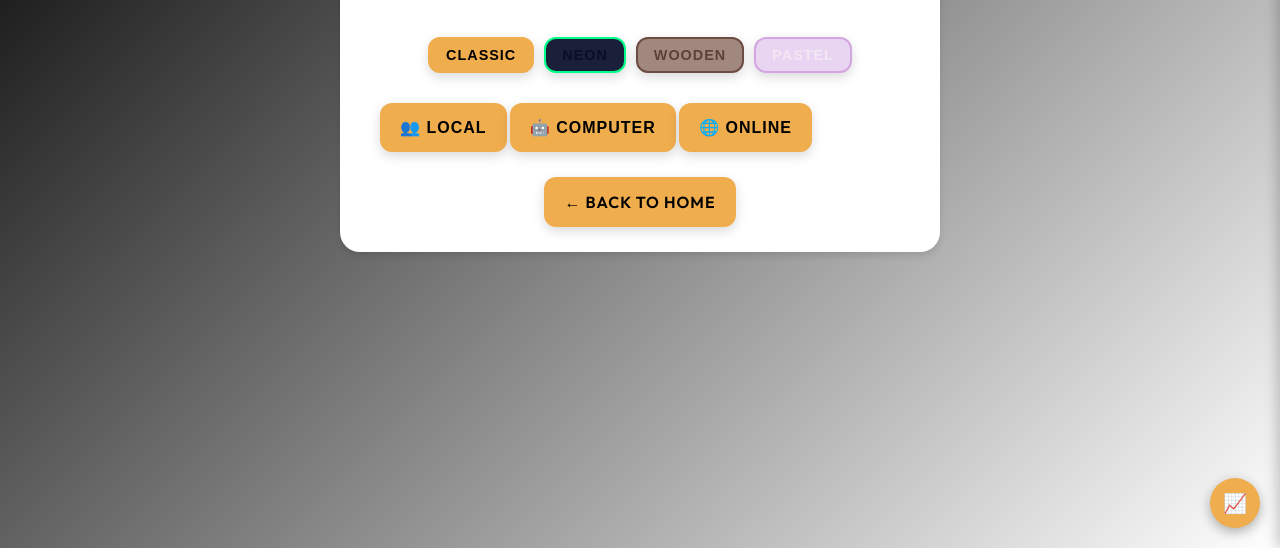
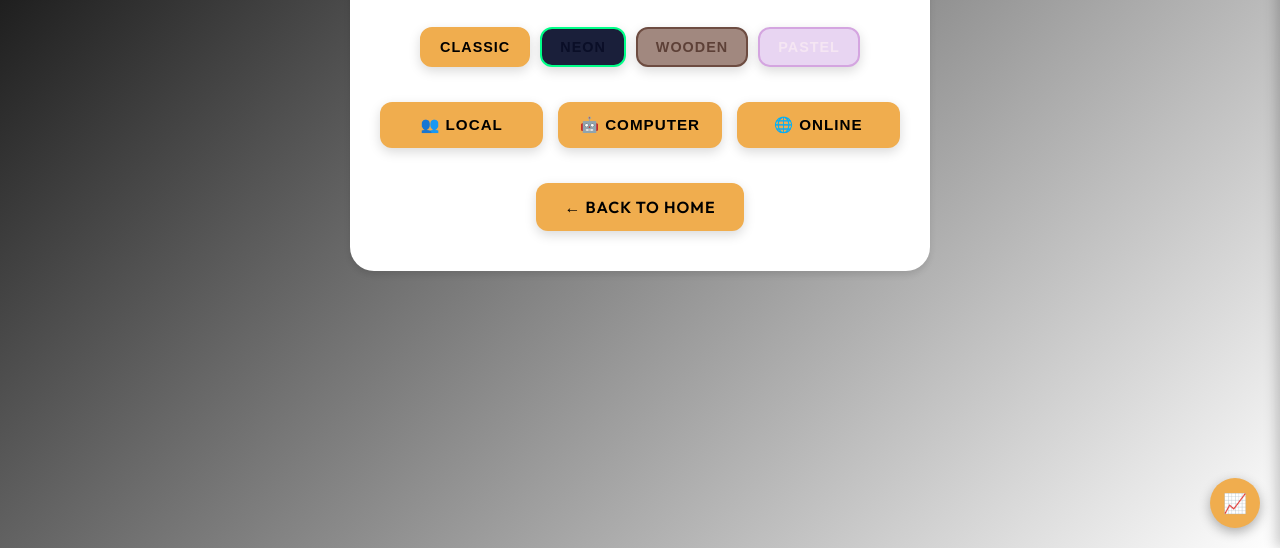
Before and after one commit to Anish061106/TIC-TAC-TOE, a website built with Vite: page game.html in a window 1280 px wide. Shown: the part 252-800 px from the top of the page. Built offline with nearby package versions, Linux system fonts and the light colour scheme.

Commit message:
Fix UI button alignment and flex container layout on game screen

```diff
--- a/css/style.css
+++ b/css/style.css
@@ -283,11 +283,17 @@ nav {
     display: none;
     opacity: 0;
     animation: fadeIn 0.5s ease;
+    width: 100%;
+    justify-content: center;
+    align-items: center;
 }
 
 .screen.active {
     display: flex;
     opacity: 1;
+    width: 100%;
+    justify-content: center;
+    align-items: center;
 }
 
 @keyframes fadeIn {
@@ -303,16 +309,18 @@ nav {
 }
 
 .main-container {
-    max-width: 600px;
-    width: 100%;
+    max-width: 580px;
+    width: 90%;
     background: var(--secondary-color);
-    border-radius: 20px;
-    padding: 40px;
+    border-radius: 24px;
+    padding: 40px 30px;
     box-shadow: var(--shadow);
     display: flex;
     flex-direction: column;
+    align-items: center;
     gap: 20px;
-    margin: 50px auto;
+    margin: 40px auto;
+    text-align: center;
 }
 
 .header {
@@ -495,28 +503,82 @@ nav {
 }
 
 /* ========================================
-   THEME PICKER
+   THEME PICKER & HOME LAYOUT
    ======================================== */
 .theme-picker {
     display: flex;
     gap: 10px;
-    margin-bottom: 10px;
+    margin-bottom: 15px;
     flex-wrap: wrap;
     justify-content: center;
+    align-items: center;
+    width: 100%;
 }
 
 .theme-btn {
-    padding: 8px 16px;
+    padding: 10px 18px;
     font-size: 0.9em;
     background: var(--cell-bg);
     border: 2px solid var(--cell-border);
+    border-radius: 12px;
     transition: all 0.2s ease;
+    cursor: pointer;
+    font-weight: 600;
 }
 
 .theme-btn.active {
     background: var(--accent-color);
     color: var(--primary-color);
     border-color: var(--accent-color);
+}
+
+.home-content {
+    width: 100%;
+    display: flex;
+    justify-content: center;
+    align-items: center;
+}
+
+.mode-buttons {
+    display: flex;
+    gap: 15px;
+    width: 100%;
+    justify-content: center;
+    align-items: center;
+    flex-wrap: wrap;
+}
+
+.mode-buttons .mode-btn {
+    flex: 1 1 calc(33.333% - 15px);
+    min-width: 120px;
+    display: inline-flex;
+    align-items: center;
+    justify-content: center;
+    gap: 8px;
+    padding: 14px 18px;
+    text-align: center;
+    font-size: 0.95em;
+}
+
+.action-buttons {
+    display: flex;
+    gap: 15px;
+    justify-content: center;
+    align-items: center;
+    width: 100%;
+    margin-top: 15px;
+    flex-wrap: wrap;
+}
+
+.action-buttons .mode-btn,
+.action-buttons .game-btn,
+.action-buttons .btn {
+    display: inline-flex;
+    align-items: center;
+    justify-content: center;
+    padding: 14px 28px;
+    min-width: 180px;
+    text-align: center;
 }
 
 /* ========================================
--- a/game.html
+++ b/game.html
@@ -58,7 +58,7 @@
                 </div>
             </div>
 
-            <div style="text-align: center; margin-top: 20px;">
+            <div class="action-buttons">
                 <a href="index.html" class="mode-btn" style="text-decoration: none;">← Back to Home</a>
             </div>
         </div>
@@ -75,7 +75,7 @@
                 <!-- Dynamic content based on mode -->
             </div>
 
-            <div style="display: flex; gap: 10px; margin-top: 20px;">
+            <div class="action-buttons">
                 <button class="game-btn" id="startGameBtn">Start Game</button>
                 <button class="game-btn" id="backBtn">Back</button>
             </div>
```
